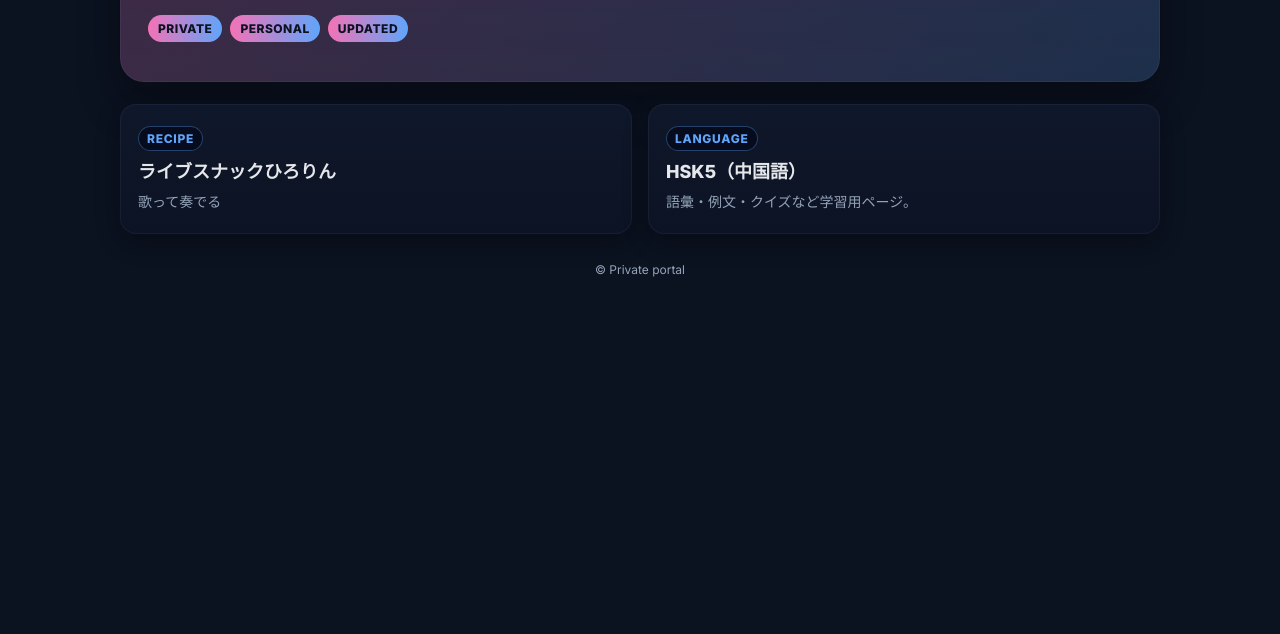
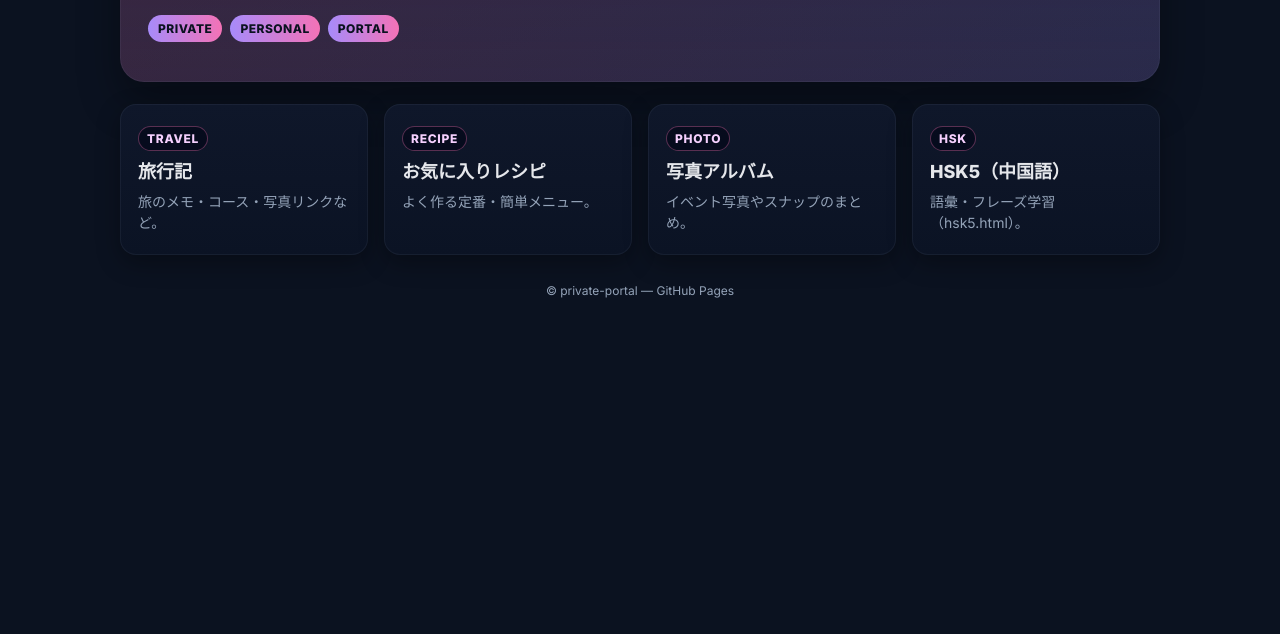
Before and after one commit to papadelicia/private-portal, a plain HTML site: page index.html in a window 1280 px wide. Shown: the part 166-800 px from the top of the page. Drawn offline with Linux system fonts and the light colour scheme.

Commit message:
Update index.html

```diff
--- a/index.html
+++ b/index.html
@@ -3,106 +3,121 @@
 <head>
   <meta charset="utf-8" />
   <meta name="viewport" content="width=device-width,initial-scale=1" />
-  <title>プライベートポータル</title>
+  <title>private-portal | プライベート・リンク集</title>
   <link rel="preconnect" href="https://fonts.googleapis.com">
   <link rel="preconnect" href="https://fonts.gstatic.com" crossorigin>
   <link href="https://fonts.googleapis.com/css2?family=Inter:wght@400;600;800&display=swap" rel="stylesheet">
   <style>
     :root{
-      --bg:#0b1220; --bg-soft:#0f172a; --card:#111827;
-      --text:#e5e7eb; --muted:#94a3b8;
-      --brand:#f472b6;      /* ピンク系をプライベートに */
-      --brand-2:#60a5fa;    /* 補色の青 */
-      --radius:16px;
+      --bg: #0b1220;
+      --bg-soft: #0f172a;
+      --card: #111827;
+      --text: #e5e7eb;
+      --muted: #94a3b8;
+      --brand: #a78bfa;      /* private用に少し色味変更 */
+      --brand-2:#f472b6;
+      --radius: 16px;
     }
-    *{box-sizing:border-box} html,body{height:100%}
+    *{box-sizing:border-box}
+    html,body{height:100%}
     body{
-      margin:0; color:var(--text);
-      font-family:Inter, system-ui, -apple-system, Segoe UI, Roboto, "Hiragino Kaku Gothic ProN","Noto Sans JP", sans-serif;
+      margin:0;
+      font-family: Inter, system-ui, -apple-system, Segoe UI, Roboto, "Hiragino Kaku Gothic ProN","Noto Sans JP", sans-serif;
+      color:var(--text);
       background:
         radial-gradient(1200px 400px at 10% -10%, #1e293b 0%, transparent 60%),
-        radial-gradient(900px 300px at 100% 0%, #f472b620 0%, transparent 55%),
+        radial-gradient(900px 300px at 100% 0%, #f472b644 0%, transparent 55%),
         var(--bg);
     }
-    .wrap{max-width:1080px;margin:0 auto;padding:28px 20px 64px}
+    .wrap{max-width:1080px; margin:0 auto; padding:28px 20px 64px}
     .hero{
-      position:relative; overflow:hidden; border-radius:calc(var(--radius) + 8px);
+      position:relative; overflow:hidden;
+      border-radius:calc(var(--radius) + 8px);
       background:
-        linear-gradient(135deg, rgba(244,114,182,.22), rgba(96,165,250,.18)),
+        linear-gradient(135deg, rgba(244,114,182,.18), rgba(167,139,250,.18)),
         linear-gradient(180deg, var(--bg-soft), rgba(17,24,39,.6));
       padding:40px 28px;
       box-shadow:0 20px 40px rgba(0,0,0,.35), 0 0 0 1px rgba(148,163,184,.08) inset;
     }
-    .hero h1{margin:0 0 10px;font-size:clamp(28px,5vw,42px);letter-spacing:.02em}
-    .hero p{margin:0;color:var(--muted);font-size:clamp(14px,2.4vw,16px)}
-    .chips{display:flex;gap:8px;margin-top:18px;flex-wrap:wrap}
+    .hero h1{margin:0 0 10px; font-size:clamp(28px,5vw,42px); letter-spacing:.02em}
+    .hero p{margin:0; color:var(--muted); font-size:clamp(14px,2.4vw,16px)}
+    .chips{display:flex; gap:8px; margin-top:18px; flex-wrap:wrap}
     .chip{
-      font-size:12px;color:#0b1220;font-weight:700;letter-spacing:.04em;
-      background:linear-gradient(90deg,var(--brand),var(--brand-2));
-      padding:6px 10px;border-radius:999px
+      font-size:12px; color:#0b1220; font-weight:700; letter-spacing:.04em;
+      background: linear-gradient(90deg, var(--brand), var(--brand-2));
+      padding:6px 10px; border-radius:999px;
     }
-    .grid{display:grid;gap:16px;margin-top:22px;grid-template-columns:repeat(auto-fit,minmax(240px,1fr))}
+    .grid{
+      display:grid; gap:16px; margin-top:22px;
+      grid-template-columns:repeat(auto-fit, minmax(240px,1fr));
+    }
     .card{
-      position:relative;overflow:hidden;border-radius:var(--radius);
-      padding:22px 18px;background:linear-gradient(180deg,#0f172a,#0b1324);
-      box-shadow:0 8px 24px rgba(0,0,0,.32),0 0 0 1px rgba(148,163,184,.08) inset;
-      transition:transform .25s ease, box-shadow .25s ease, outline-color .2s;
+      position:relative; overflow:hidden; border-radius:var(--radius);
+      padding:22px 18px; background:linear-gradient(180deg, #0f172a, #0b1324);
+      box-shadow: 0 8px 24px rgba(0,0,0,.32), 0 0 0 1px rgba(148,163,184,.08) inset;
+      transition: transform .25s ease, box-shadow .25s ease, outline-color .2s;
       outline:2px solid transparent;
     }
-    .card:hover{transform:translateY(-4px);box-shadow:0 16px 36px rgba(0,0,0,.4)}
-    .card h3{margin:6px 0 8px;font-size:18px}
-    .card p{margin:0;color:var(--muted);font-size:14px;line-height:1.5}
-    .card a{position:absolute;inset:0}
+    .card:hover{ transform: translateY(-4px); box-shadow:0 16px 36px rgba(0,0,0,.4);}
+    .card h3{margin:6px 0 8px; font-size:18px}
+    .card p{margin:0; color:var(--muted); font-size:14px; line-height:1.5}
+    .card a{ position:absolute; inset:0; }
     .badge{
-      display:inline-block;color:var(--brand-2);
-      font-weight:700;font-size:12px;letter-spacing:.06em;
-      border:1px solid rgba(96,165,250,.35);border-radius:999px;padding:4px 8px;
+      display:inline-block; color:#f5d0fe;
+      font-weight:700; font-size:12px; letter-spacing:.06em;
+      border:1px solid rgba(244,114,182,.35); border-radius:999px; padding:4px 8px;
       background:rgba(2,6,23,.6)
     }
-    footer{margin-top:28px;color:var(--muted);font-size:12px;text-align:center}
+    footer{margin-top:28px; color:var(--muted); font-size:12px; text-align:center}
   </style>
 </head>
 <body>
   <div class="wrap">
     <header class="hero">
-      <h1>プライベートポータル</h1>
-      <p>個人用の共有資料やメモへのクイックリンク。必要に応じてカードを追加してください。</p>
+      <h1>プライベート・ポータル</h1>
+      <p>家族・趣味・学習メモなどの個人用リンク集です。</p>
       <div class="chips">
         <span class="chip">PRIVATE</span>
         <span class="chip">PERSONAL</span>
-        <span class="chip">UPDATED</span>
+        <span class="chip">PORTAL</span>
       </div>
     </header>
 
-    <main class="grid" aria-label="個人リンク">
+    <main class="grid" aria-label="プライベートリンク">
+      <!-- ここからカード：必要に応じて増減OK -->
 
+      <article class="card">
+        <span class="badge">TRAVEL</span>
+        <h3>旅行記</h3>
+        <p>旅のメモ・コース・写真リンクなど。</p>
+        <a href="travel.html" aria-label="旅行記を開く"></a>
+      </article>
 
       <article class="card">
         <span class="badge">RECIPE</span>
-        <h3>ライブスナックひろりん</h3>
-        <p>歌って奏でる</p>
-        <a href="hirorin.html" aria-label="レシピへ"></a>
+        <h3>お気に入りレシピ</h3>
+        <p>よく作る定番・簡単メニュー。</p>
+        <a href="recipe.html" aria-label="レシピを開く"></a>
       </article>
 
-           <article class="card">
-        <span class="badge">LANGUAGE</span>
-        <h3>HSK5（中国語）</h3>
-        <p>語彙・例文・クイズなど学習用ページ。</p>
-        <a href="hsk5.html" aria-label="HSK5へ"></a>
+      <article class="card">
+        <span class="badge">PHOTO</span>
+        <h3>写真アルバム</h3>
+        <p>イベント写真やスナップのまとめ。</p>
+        <a href="photo-album.html" aria-label="写真アルバムを開く"></a>
       </article>
 
-      <!-- 追加したいときは下の雛形をコピペしてリンク先を差し替え -->
-      <!--
       <article class="card">
-        <span class="badge">TAG</span>
-        <h3>タイトル</h3>
-        <p>説明テキスト。</p>
-        <a href="your-file.html" aria-label="タイトルへ"></a>
+        <span class="badge">HSK</span>
+        <h3>HSK5（中国語）</h3>
+        <p>語彙・フレーズ学習（hsk5.html）。</p>
+        <a href="hsk5.html" aria-label="HSK5を開く"></a>
       </article>
-      -->
+
+      <!-- ここまでカード -->
     </main>
 
-    <footer>© Private portal</footer>
+    <footer>© private-portal — GitHub Pages</footer>
   </div>
 </body>
 </html>
```
